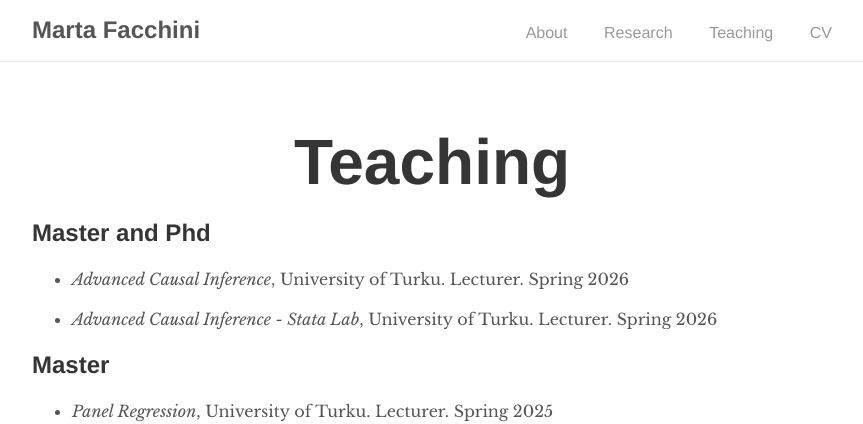
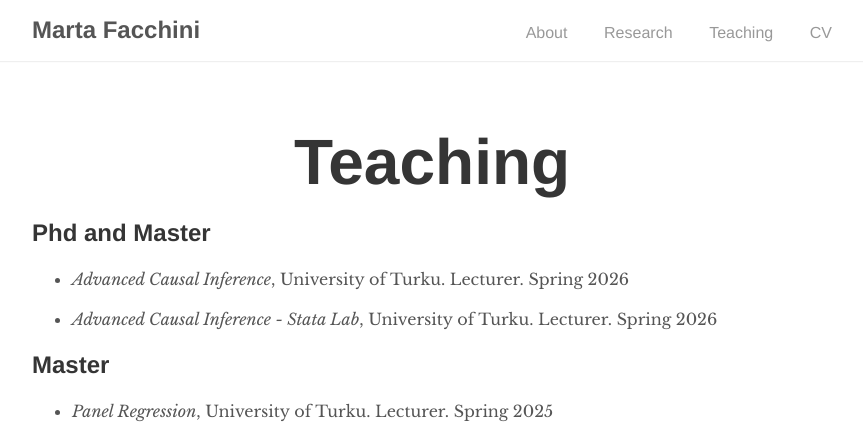
Before and after one commit to martafacchini/martafacchini.github.io, a Jekyll site: the page built from _pages/teaching.md, in a window 1280 px wide. Shown: the top 424 px of the page, without its empty margins (208-1071 px from the left). Built offline with Jekyll 4.4.1, drawn with Linux system fonts in a browser that asks for light colours; nearby versions of some CDN libraries.

```diff
--- a/_pages/teaching.md
+++ b/_pages/teaching.md
@@ -4,7 +4,7 @@ title: "Teaching"
 permalink: /teaching/
 ---
 
-## Master and Phd
+## Phd and Master
 
 - _Advanced Causal Inference_, University of Turku. Lecturer. Spring 2026
 
```
